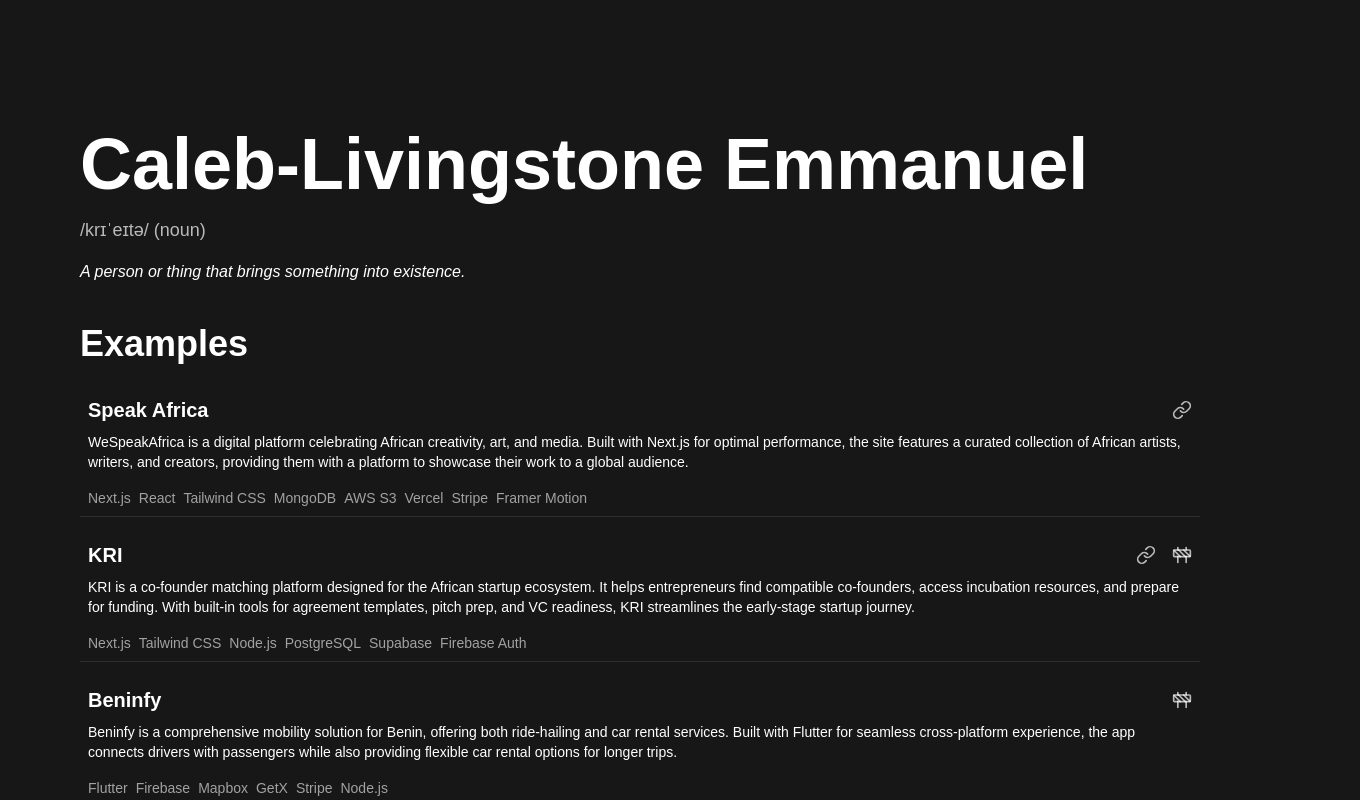
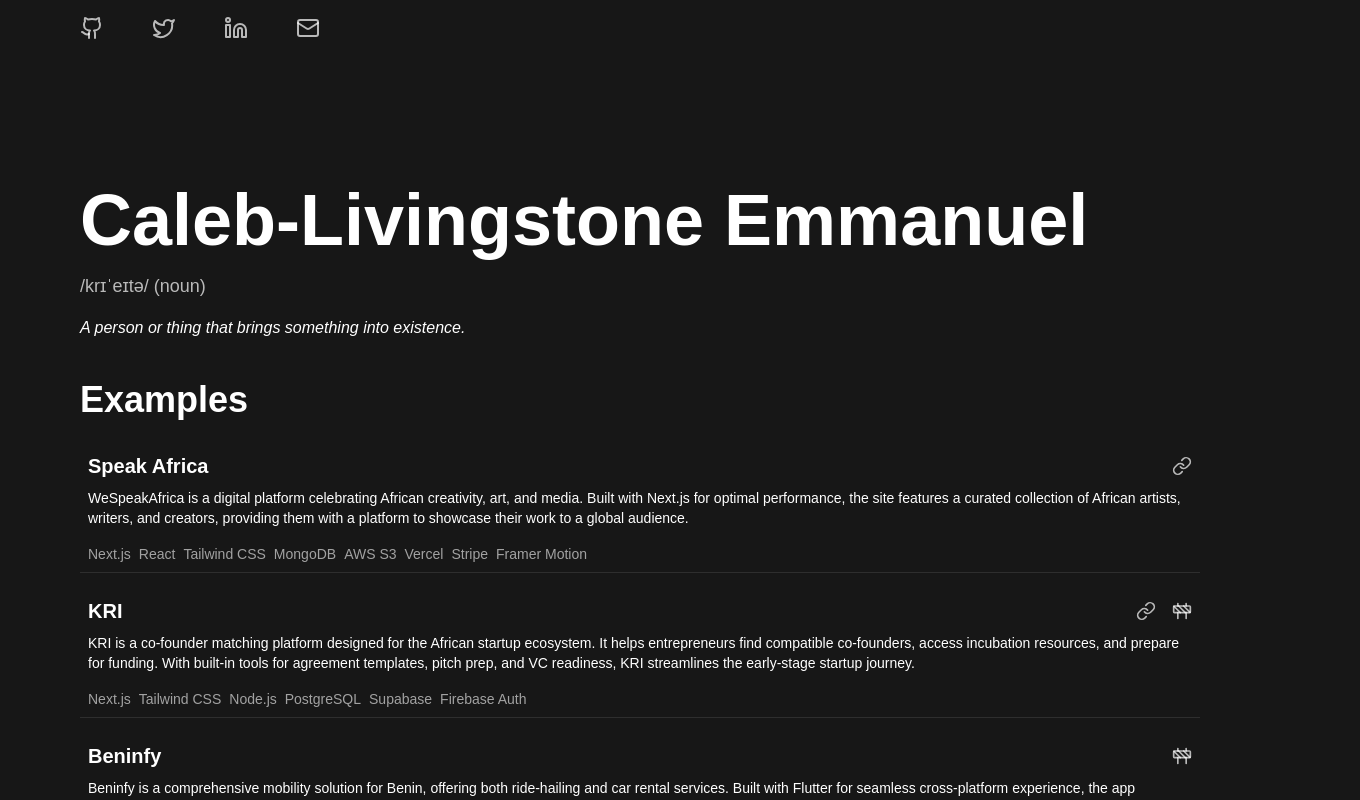
Before and after one commit to Caystone99/caystone99, a Next.js app: page / in a window 1280 px wide. Shown: the top 800 px of the page, 1360 px wide, since content can reach past the window. Built offline with nearby package versions, Linux system fonts and the light colour scheme; a web font is replaced by a local one.

Commit message:
feat:added a header

```diff
--- a/app/layout.js
+++ b/app/layout.js
@@ -1,3 +1,4 @@
+import Header from "@/ui/header";
 import "./globals.css";
 
 export const metadata = {
@@ -9,6 +10,7 @@
   return (
     <html lang="en">
       <body>
+        <Header/>
         {children}
       </body>
     </html>
--- a/ui/header.jsx
+++ b/ui/header.jsx
@@ -1,5 +1,22 @@
+import { GithubIcon, LinkedinIcon, MailIcon, TwitterIcon } from "lucide-react";
+
 export default function Header(){
-    return (
-        <nav></nav>
-    );
+  return (
+    <nav className="relative py-4">
+      <div className="flex w-full sticky top-10 flex-row gap-4 mx-5 md:gap-8 md:mx-20 lg:gap-12">
+        <a href='https://github.com/caystone99' target="_blank" rel="noopener noreferrer" className="text-foreground/70 hover:text-foreground">
+          <GithubIcon/>
+        </a>
+        <a href='https://x.com/caystone_99' target="_blank" rel="noopener noreferrer" className="text-foreground/70 hover:text-foreground">
+          <TwitterIcon/>
+        </a>
+        <a href='https://www.linkedin.com/in/caystone/' target="_blank" rel="noopener noreferrer" className="text-foreground/70 hover:text-foreground">
+          <LinkedinIcon/>
+        </a>
+        <a href='mailto:emmanuelcaleblivingstone@gmail.com' target="_blank" rel="noopener noreferrer" className="text-foreground/70 hover:text-foreground">
+          <MailIcon/>
+        </a>
+      </div>
+    </nav>
+  );
 }
```
